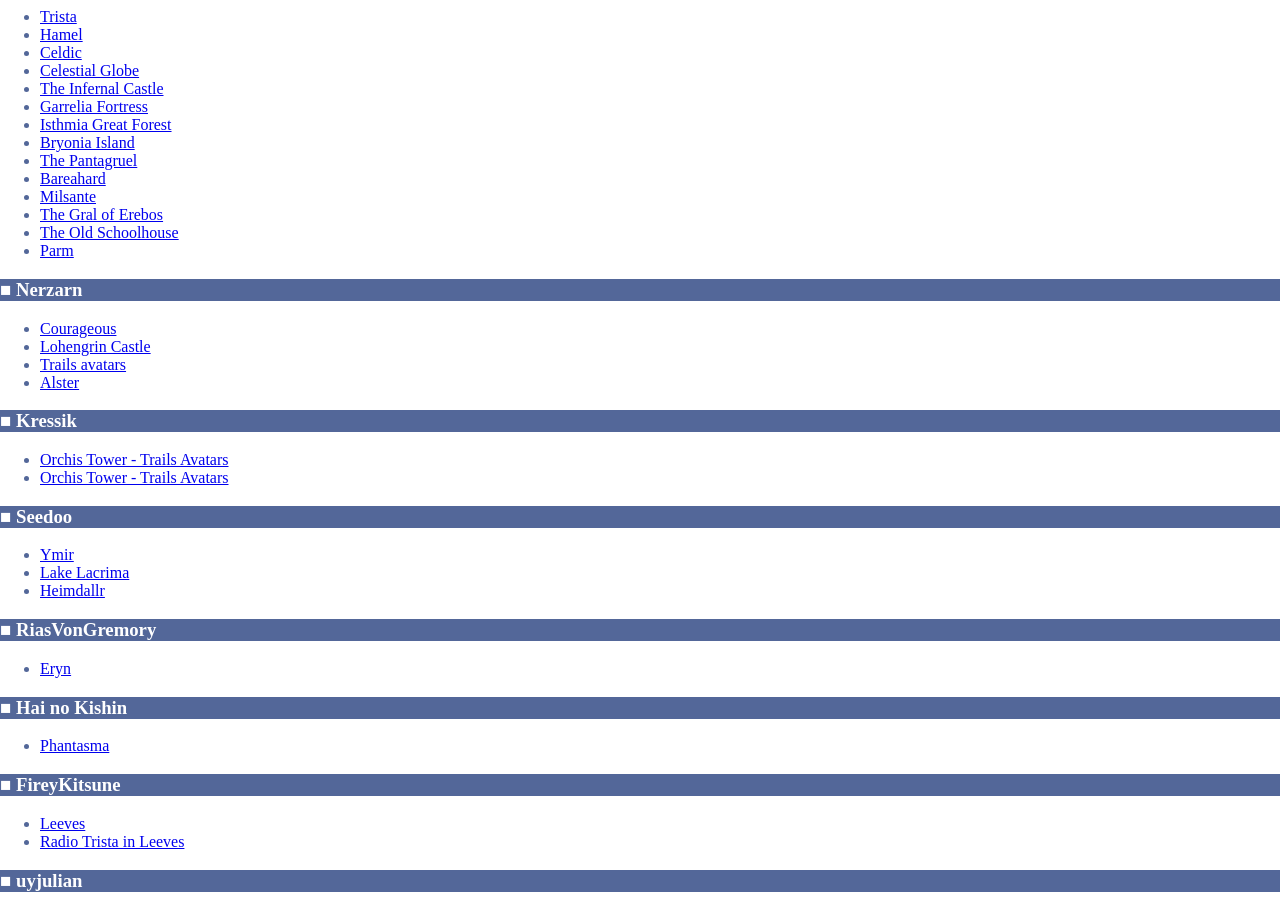
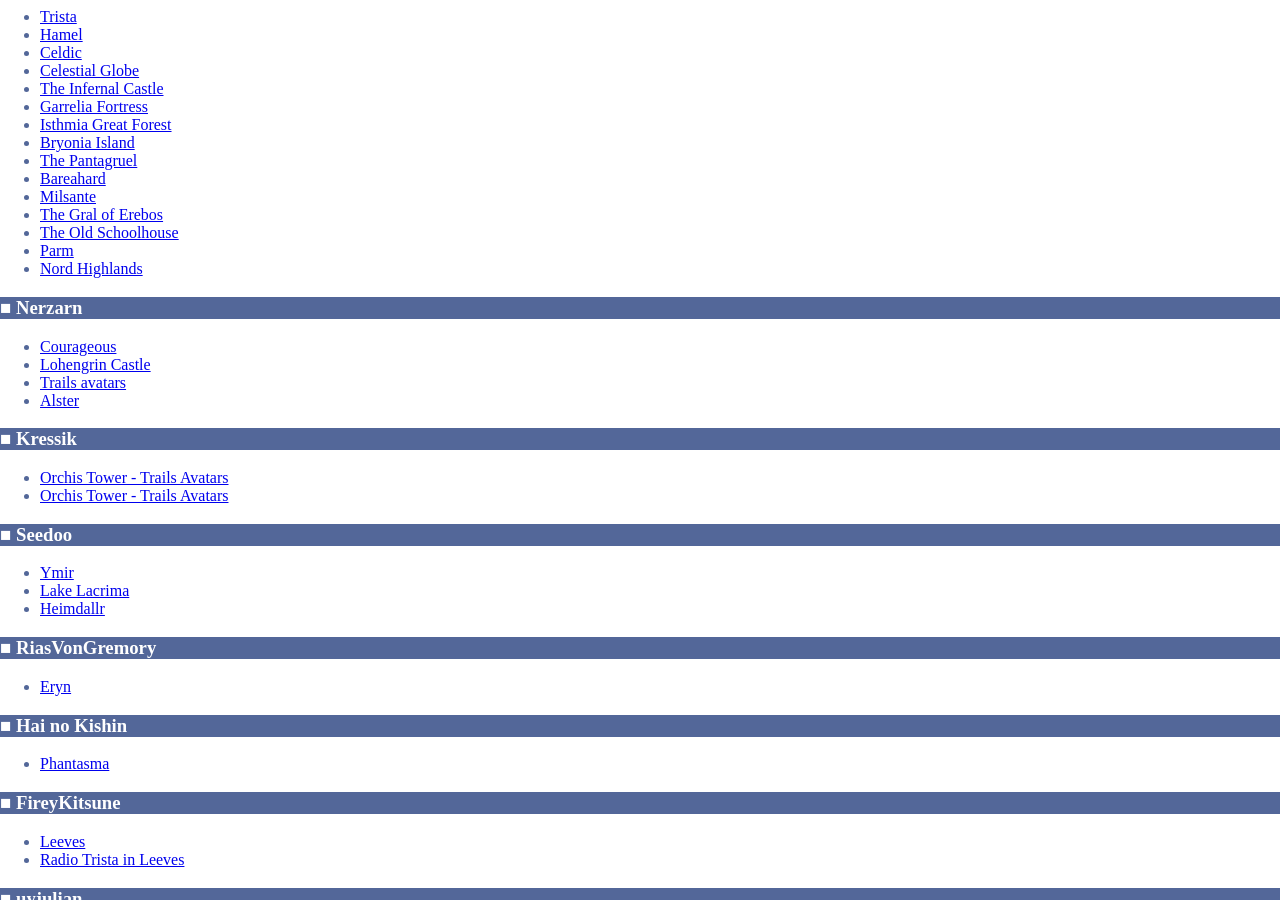
Before and after one commit to uyjulian/falcom-dumps, a Jekyll site: the page built from index.md, in a window 1280 px wide and 900 px high, scrolled down 438 px. Built offline with Jekyll 4.4.1, drawn with Linux system fonts in a browser that asks for light colours.

Commit message:
Add Nord Highlands

```diff
--- a/index.md
+++ b/index.md
@@ -33,6 +33,7 @@ If you have questions about usage of the models in a specific environment, sendi
 * [The Gral of Erebos](https://vrchat.com/home/launch?worldId=wrld_5c8bda9a-3895-4d70-b506-ef55357ac7ee)
 * [The Old Schoolhouse](https://vrchat.com/home/launch?worldId=wrld_4ed2399d-858a-4f7d-8460-ec40ed6d41b7)
 * [Parm](https://vrchat.com/home/launch?worldId=wrld_aa6d91af-e01e-4d69-b1a1-f6b1e69b93ab)
+* [Nord Highlands](https://vrchat.com/home/launch?worldId=wrld_1185dd0a-7591-430d-93ff-31ebad71ccfa)
 
 
 ### Nerzarn
```
